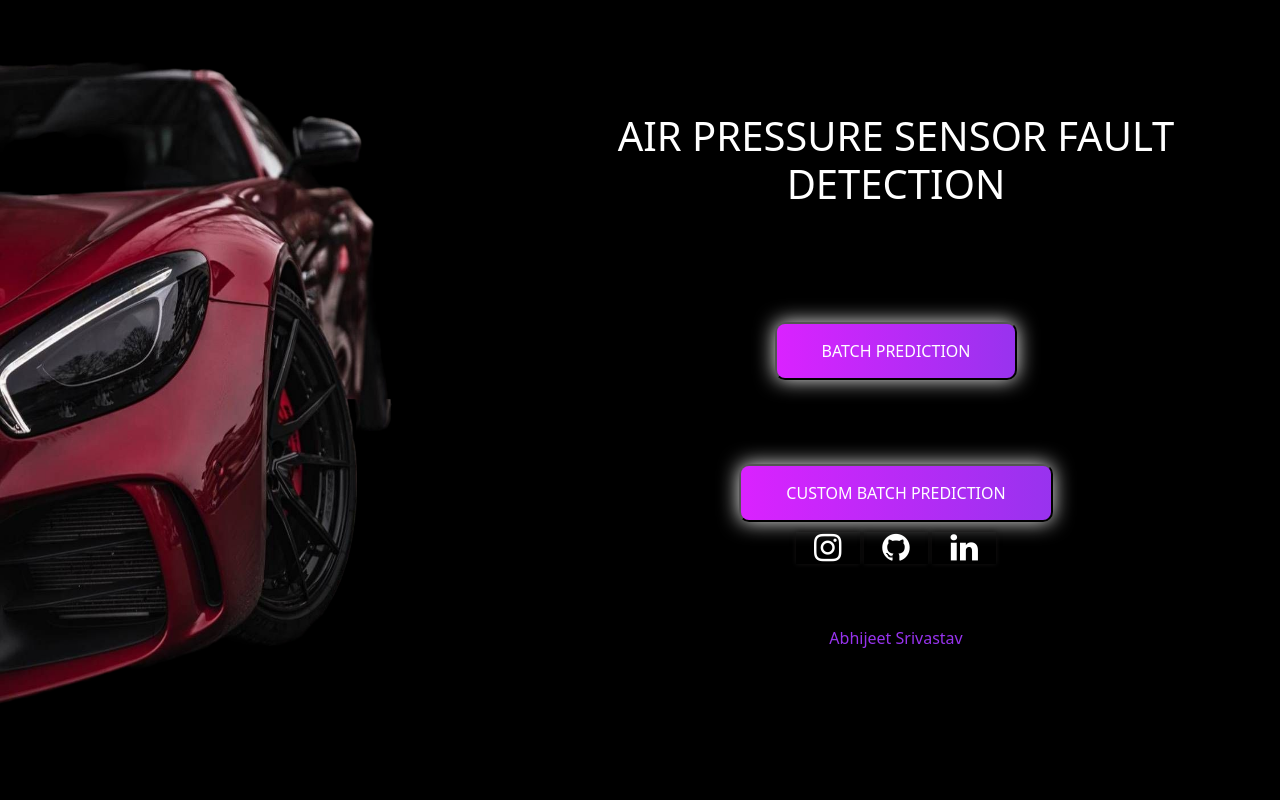
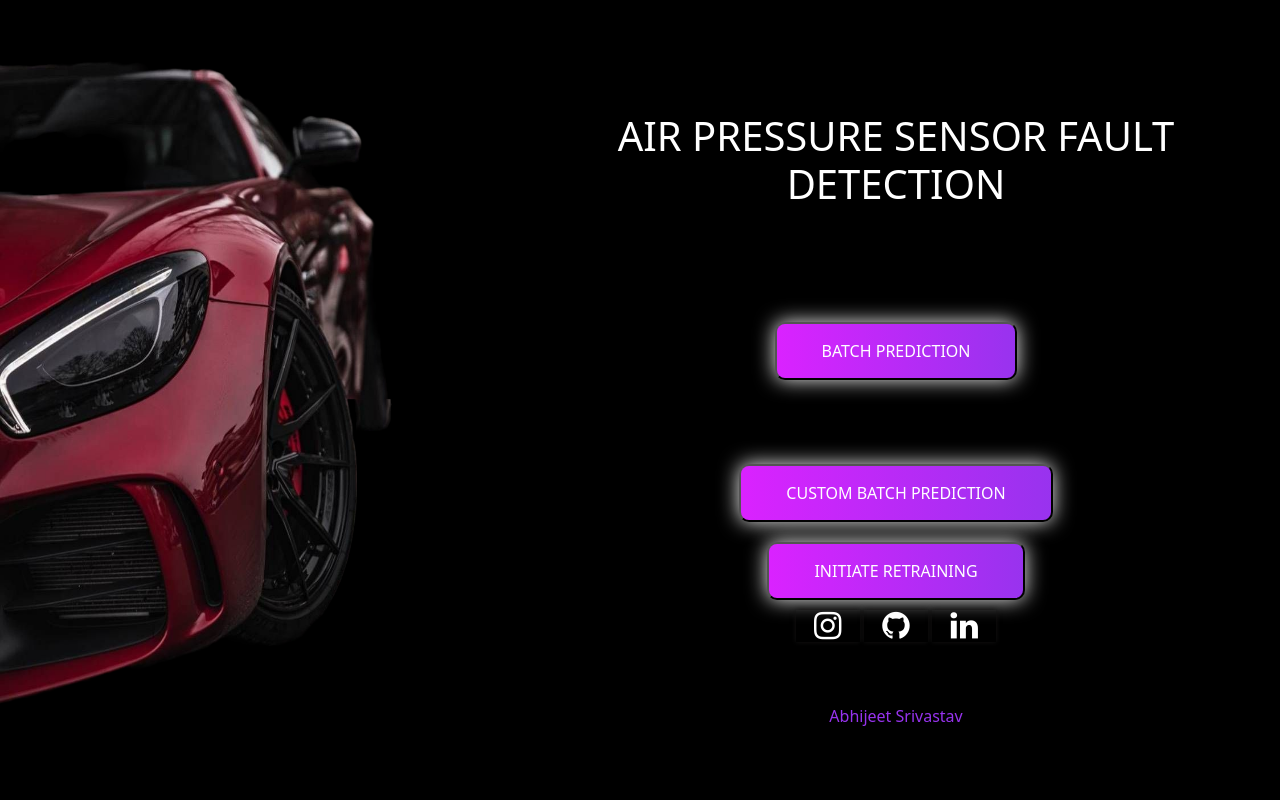
Before and after one commit to AbhijeetSrivastav/aps-sensor-fault-detection, a Flask app: page / in a window 1280 px wide. Run offline with Flask 2, Linux system fonts and the light colour scheme.

Commit message:
Retrain Functionality added

```diff
--- a/templates/home.html
+++ b/templates/home.html
@@ -33,6 +33,12 @@
             </form>
          </div>
 
+         <div class="btn-container-home">
+            <form action="/retrain" method="POST">
+             <input class="btn-grad" type="submit" name="Re-Train" value="Initiate Retraining">
+            </form>
+         </div>
+
         <div class="footer-container">
             <a href="https://www.instagram.com/abhijeet.ai_/" class="fa fa-instagram"></a>
 
```
